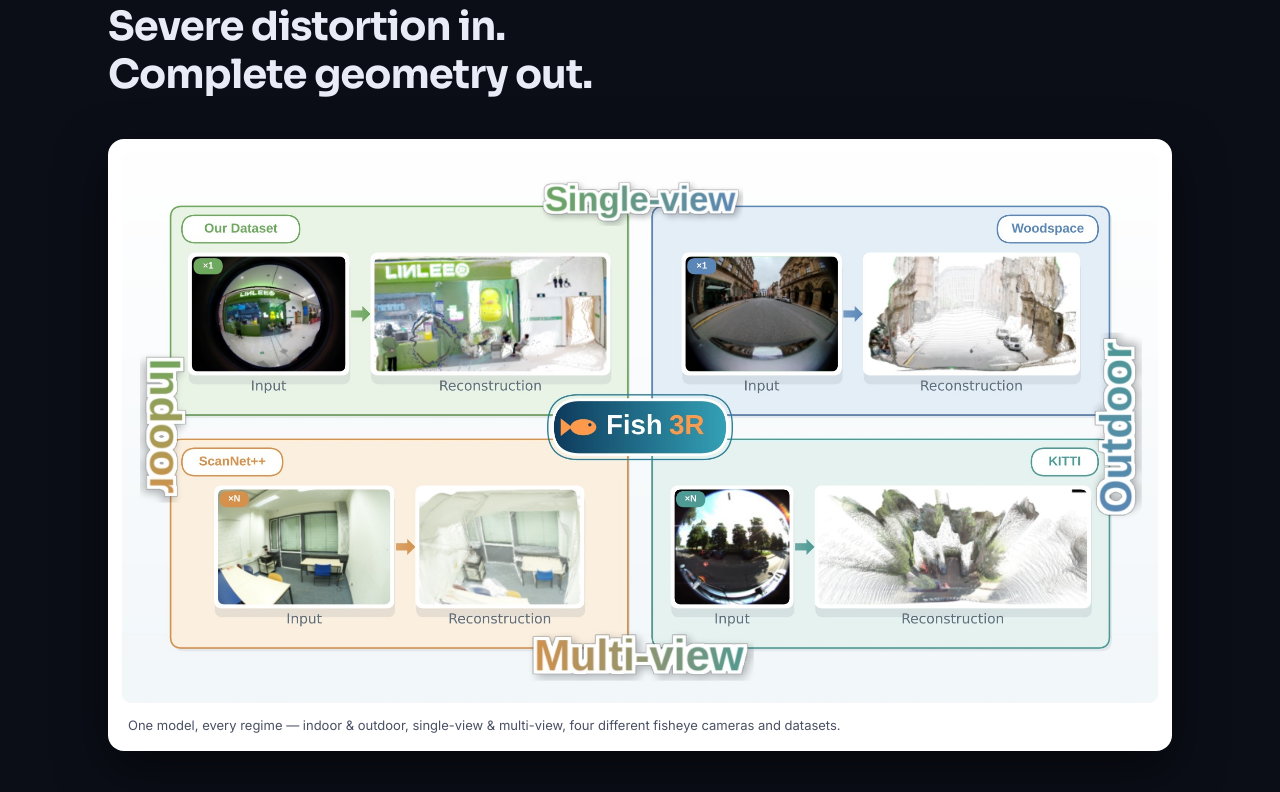
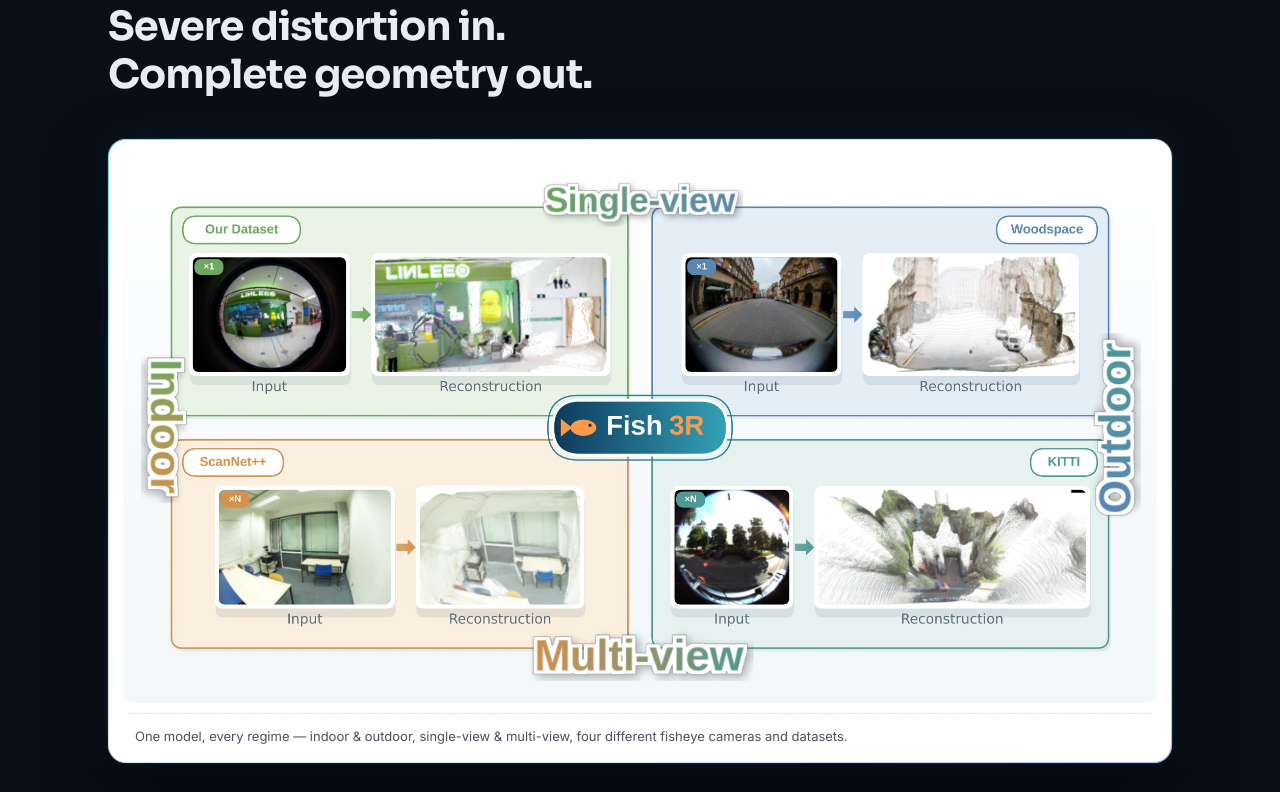
Before and after one commit to shebao12345/Fish3R-page, a plain HTML site: page index.html in a window 1280 px wide. Shown: the part 1280-2072 px from the top of the page. Drawn offline with Linux system fonts and the light colour scheme.

Commit message:
Clean pipeline crop, glow-framed figures, 7-scene marquee

```diff
--- a/assets/css/style.css
+++ b/assets/css/style.css
@@ -149,12 +149,29 @@ img { max-width: 100%; display: block; }
 
 /* figure cards (white figures on dark page) */
 .fig-card {
-  background: #fff; border-radius: var(--radius);
-  padding: 14px; box-shadow: 0 18px 50px rgba(0, 0, 0, .5);
+  position: relative;
+  background: #fff; border-radius: 18px;
+  padding: 14px;
   margin-bottom: 44px;
+  border: 1px solid rgba(148, 163, 216, .28);
+  box-shadow:
+    0 0 0 1px rgba(34, 211, 238, .12),
+    0 0 44px rgba(34, 211, 238, .07),
+    0 22px 60px rgba(0, 0, 0, .55);
 }
-.fig-card img { border-radius: 9px; }
-.fig-card figcaption { padding: 12px 6px 2px; font-size: 13px; color: #4b5164; line-height: 1.55; }
+/* gradient edge: lets the white card melt softly into the dark page */
+.fig-card::after {
+  content: ""; position: absolute; inset: -1px; border-radius: 18px;
+  padding: 1px; pointer-events: none;
+  background: linear-gradient(140deg, rgba(34, 211, 238, .55), rgba(148, 163, 216, .12) 30%, rgba(148, 163, 216, .12) 70%, rgba(129, 140, 248, .5));
+  -webkit-mask: linear-gradient(#000 0 0) content-box, linear-gradient(#000 0 0);
+  -webkit-mask-composite: xor; mask-composite: exclude;
+}
+.fig-card img { border-radius: 10px; }
+.fig-card figcaption {
+  padding: 12px 6px 2px; font-size: 13px; color: #4b5164; line-height: 1.55;
+  border-top: 1px dashed rgba(75, 81, 100, .18); margin: 10px 6px 0;
+}
 
 /* abstract: newspaper-style two-column prose */
 .prose {
--- a/assets/js/main.js
+++ b/assets/js/main.js
@@ -91,8 +91,10 @@
     if (!track) return;
     var shots = [
       { src: "assets/images/fisheye-kitti.jpg",     label: "KITTI · driving" },
+      { src: "assets/images/fisheye-kitti360.jpg",  label: "KITTI-360 · driving" },
       { src: "assets/images/fisheye-mall.jpg",      label: "Ours · indoor" },
       { src: "assets/images/fisheye-scannet.jpg",   label: "ScanNet++ · indoor" },
+      { src: "assets/images/fisheye-scannet2.jpg",  label: "ScanNet++ · room" },
       { src: "assets/images/fisheye-street.jpg",    label: "Ours · street" },
       { src: "assets/images/fisheye-woodspace.jpg", label: "WoodSpace · urban" }
     ];
```
Also changed, not shown: assets/images/fisheye-kitti360.jpg (added), assets/images/fisheye-scannet2.jpg (added), assets/images/pipeline.jpg.
